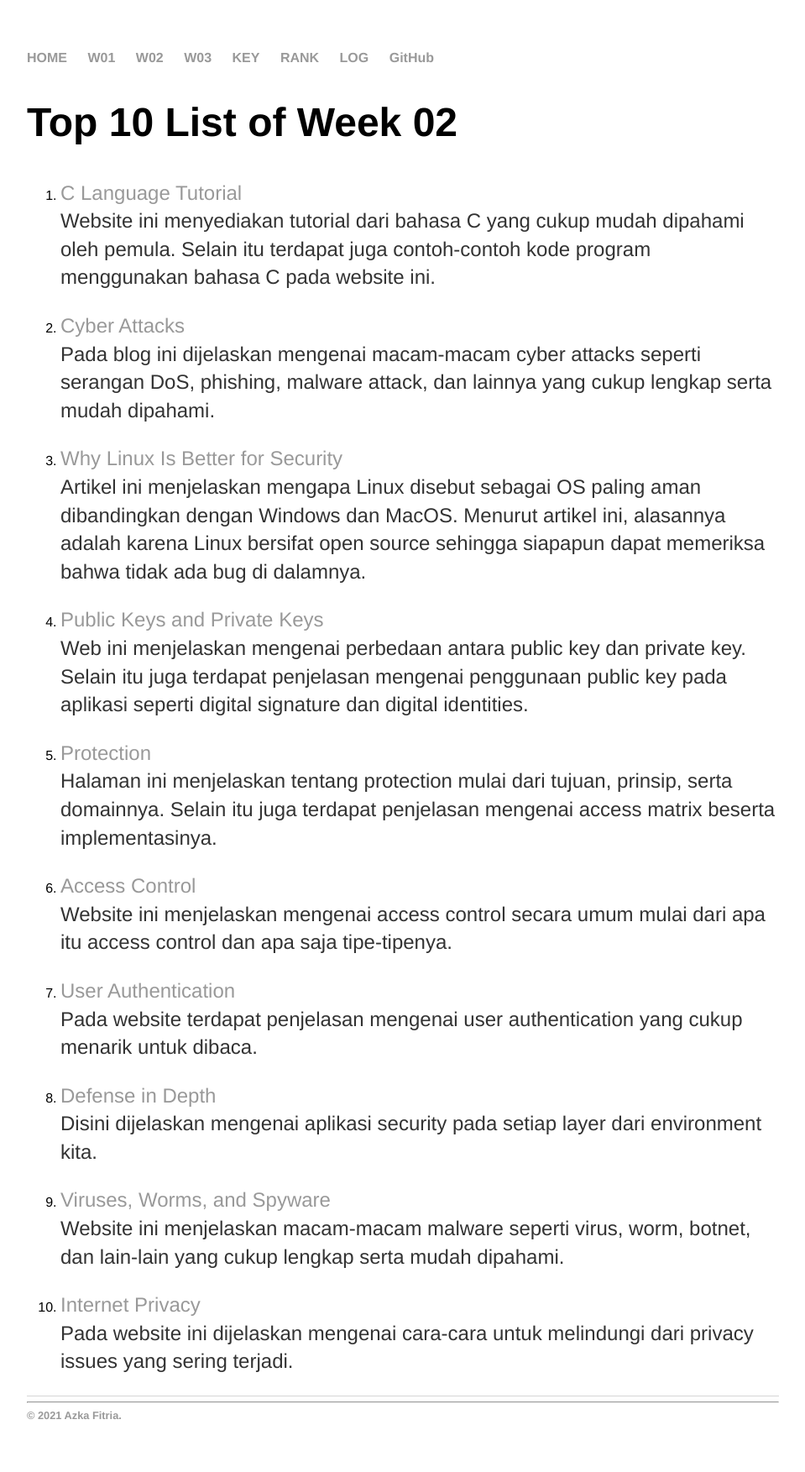
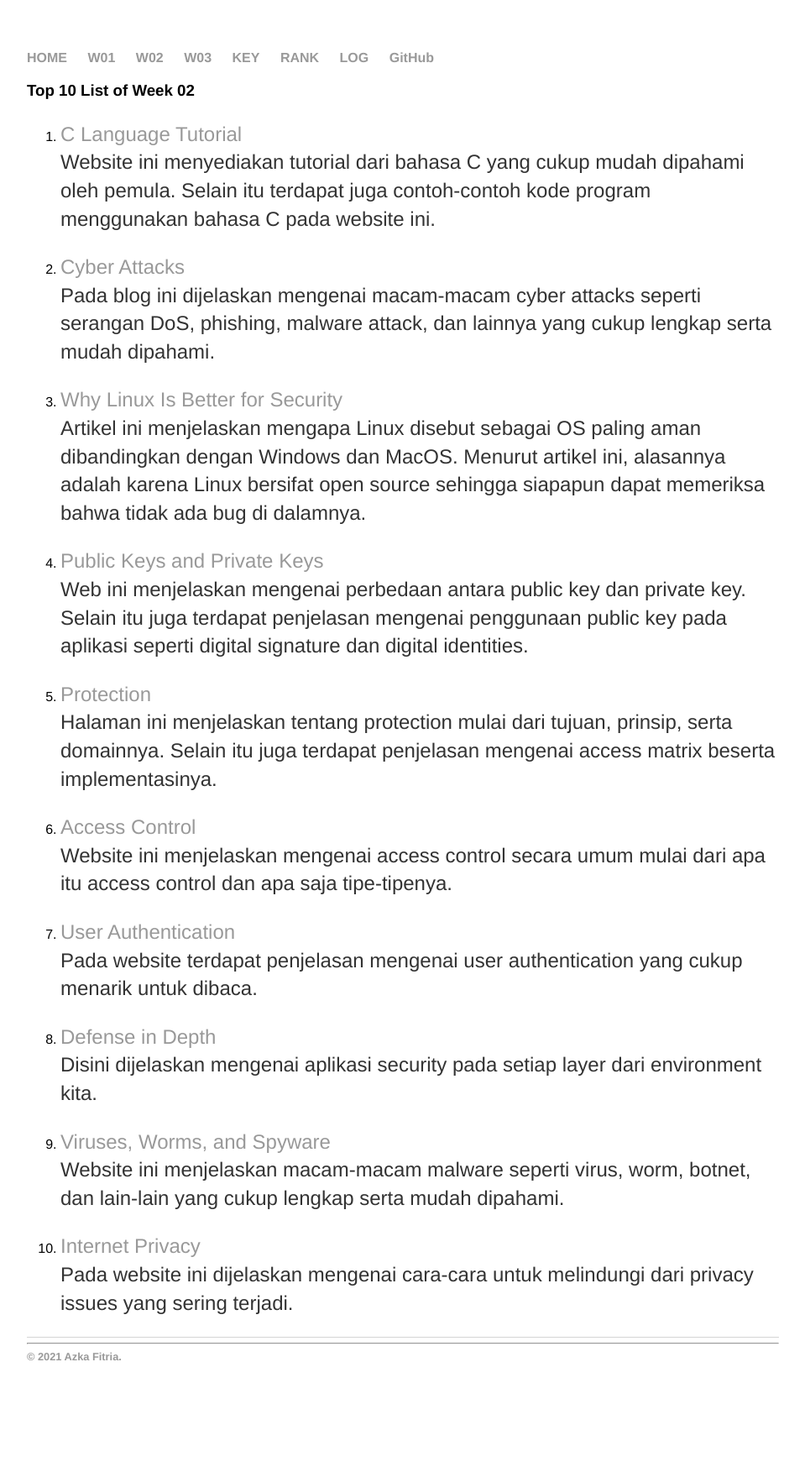
Before and after one commit to azkafitria/os211, a Jekyll site: the page built from W02.md, in a window 1280 px wide. Shown: the whole page at 84% size, without its empty margins (160-1119 px from the left). Built offline with Jekyll 4.4.1, drawn with Linux system fonts in a browser that asks for light colours; our own code applies the rules of GitHub Pages for plain Markdown files; after the commit the page ends 1683 px from its top, so only the background shows below that.

Commit message:
Update W02.md

```diff
--- a/W02.md
+++ b/W02.md
@@ -2,7 +2,7 @@
 layout: layout
 permalink: /W02/
 ---
-# Top 10 List of Week 02
+### Top 10 List of Week 02
 1. [C Language Tutorial](https://www.programiz.com/c-programming)<br>
   Website ini menyediakan tutorial dari bahasa C yang cukup mudah dipahami oleh pemula. Selain itu terdapat juga contoh-contoh kode program menggunakan bahasa C pada website ini.
 
```
